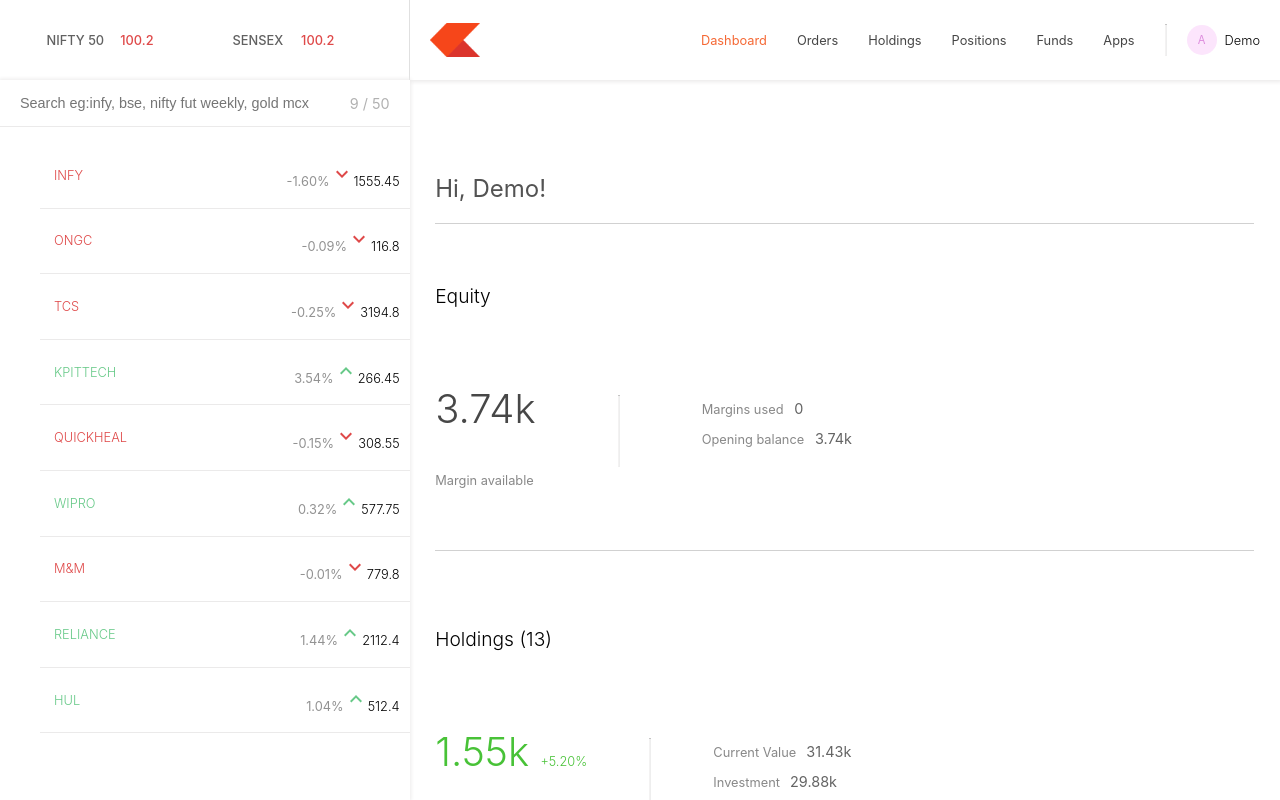
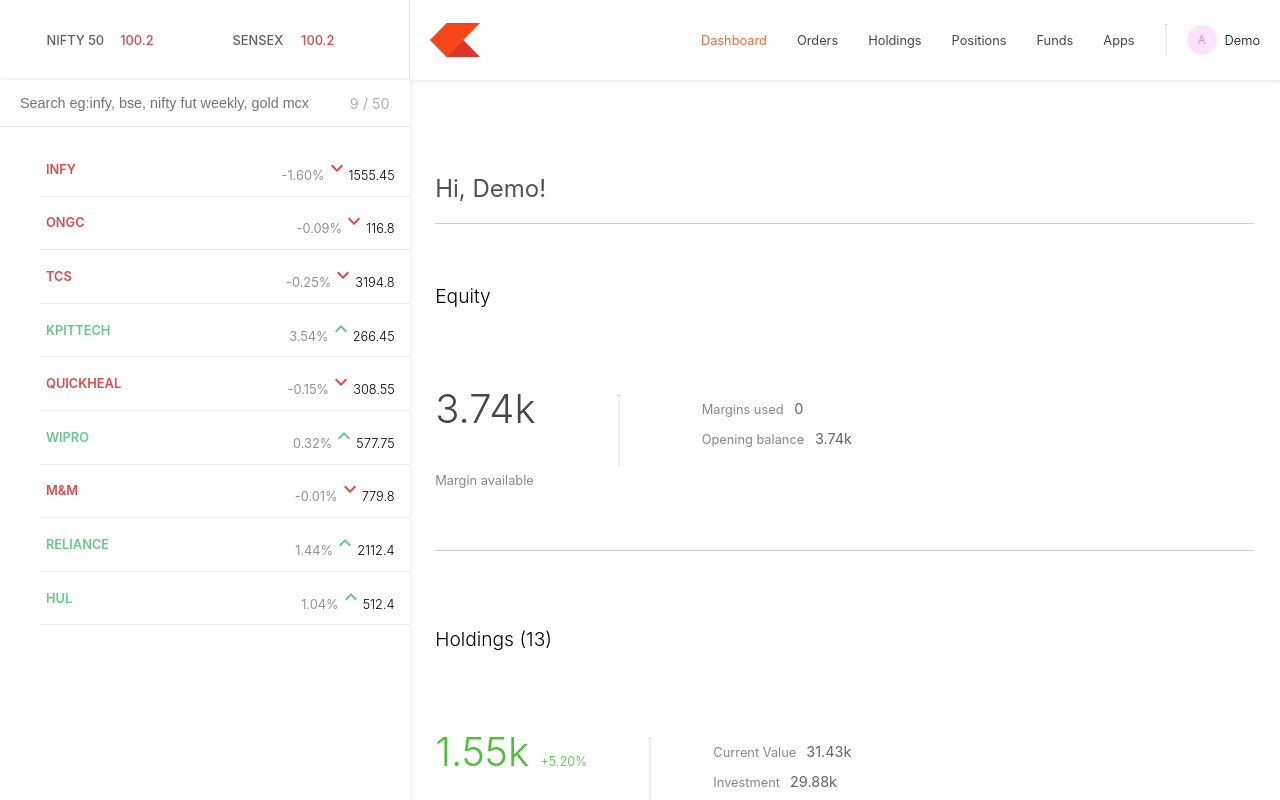
Before and after one commit to arjav0112/trading_platform, a React (Vite) app in the folder dashboard/: page / in a window 1280 px wide. Built offline with nearby package versions, Linux system fonts and the light colour scheme.

Commit message:
stylig change

```diff
--- a/dashboard/src/App.css
+++ b/dashboard/src/App.css
@@ -671,12 +671,12 @@
 
 .list {
   list-style-type: none;
-  padding-bottom: 12%;
+  padding-bottom: 6%;
 }
 
 .list li {
   border-bottom: 0.8px solid rgb(235, 234, 234);
-  padding: 12px 10px 12px 14px;
+  padding: 6px 15px 6px 6px;
   position: relative;
 }
 
@@ -792,10 +792,12 @@
 }
 
 .down {
+  font-weight: 600;
   color: rgb(223, 73, 73);
 }
 
 .up {
+  font-weight: 600;
   color: rgb(103, 201, 136);
 }
 
```
